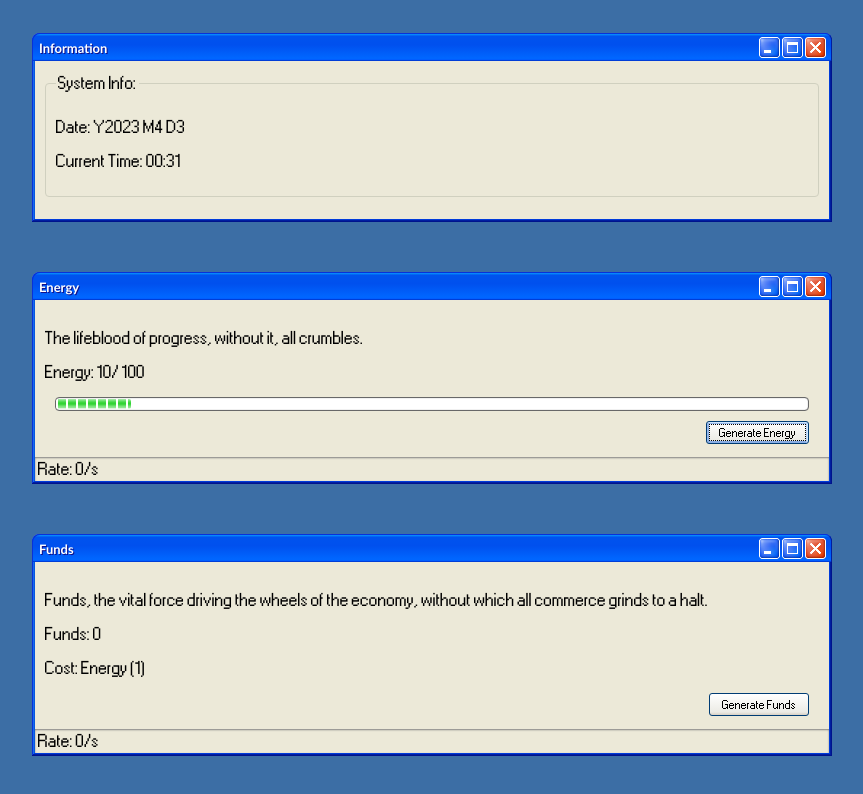
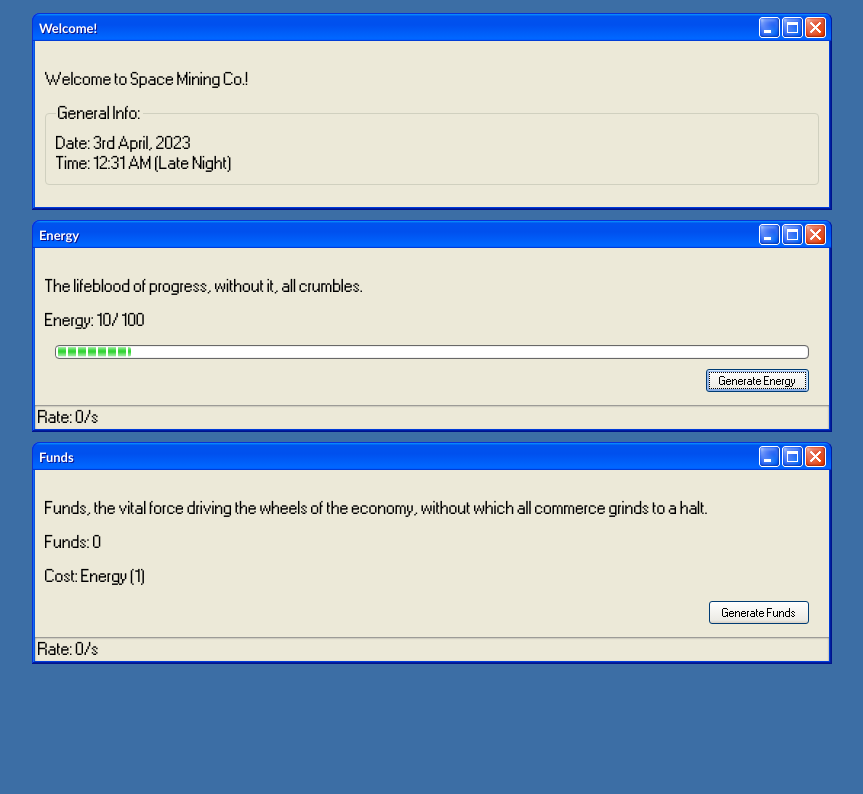
Before and after one commit to PashanIrani/space-mining-company, a website built with webpack: page public/index.html in a window 1280 px wide. Both pictures are taken after a click on the button "Generate Energy". Shown: the whole page, without its empty margins (208-1071 px from the left). Built offline with nearby package versions, Linux system fonts and the light colour scheme.

Commit message:
updated time format and added buildqueue

```diff
--- a/public/index.html
+++ b/public/index.html
@@ -29,7 +29,7 @@
   <div class="row">
     <div id="stats-window" class="window">
       <div class="title-bar">
-        <div class="title-bar-text">Information</div>
+        <div class="title-bar-text">Welcome!</div>
         <div class="title-bar-controls">
           <button aria-label="Minimize"></button>
           <button aria-label="Maximize"></button>
@@ -37,11 +37,11 @@
         </div>
       </div>
       <div class="window-body">
+        <p>Welcome to Space Mining Co.!</p>
         <fieldset class="no-background">
-          <legend class="match-text">System Info:</legend>
-          <p>Date: Y<span id="time-yearValue"></span> M<span id="time-monthValue"></span> D<span
-              id="time-dayValue"></span> </p>
-          <p>Current Time: <span id="time-hourValue"></span>:<span id="time-minuteValue"></span></p>
+          <legend class="match-text">General Info:</legend>
+          <p>Date: <span id="time-formattedDate"></span></p>
+          <p>Time: <span id="time-formattedTime"></span> (<span id="time-timeOfDayLabel"></span>)</p>
         </fieldset>
 
 
--- a/src/index.ts
+++ b/src/index.ts
@@ -9,7 +9,6 @@ const currentDate = new Date();
 const currentYear = currentDate.getFullYear();
 const currentMonth = currentDate.getMonth() + 1; // getMonth() returns 0-based index, so add 1
 const currentDay = currentDate.getDate();
-
 
 const time = new Time(0, 0, currentDay, currentMonth, currentYear);
 
@@ -27,7 +26,7 @@ const funds = new Resource({
   amount: 0,
   generateAmount: 1,
   costs: [{ resource: energy, amount: 1 }],
-  timeToBuildMs: 2000,
+  timeToBuildMs: 500,
 });
 
 
--- a/src/resource.ts
+++ b/src/resource.ts
@@ -30,7 +30,9 @@ export class Resource {
   private _afterNewGeneration: Function;
   private _afterDeduction: Function;
   private _ratePerSec: number;
-  private _holdTogenerateEnabled: boolean;
+  private _holdToGenerateEnabled: boolean;
+
+  private buildQueueCount: number = 0; // count the number of resources that need to be buildt
 
   constructor(defination: ResourceDefination) {
     this.name = defination.name;
@@ -41,7 +43,7 @@ export class Resource {
     this.capacity = defination.capacity;
     this.costs = defination.costs;
     this.timeToBuildMs = defination.timeToBuildMs;
-    this._holdTogenerateEnabled = defination.holdToGenerateEnabled || false;
+    this._holdToGenerateEnabled = defination.holdToGenerateEnabled || false;
 
     this._afterNewGeneration = defination.afterNewGeneration ? defination.afterNewGeneration : () => { };
     this._afterDeduction = defination.afterDeduction ? defination.afterDeduction : () => { };
@@ -83,7 +85,7 @@ export class Resource {
 
       let intervalId: NodeJS.Timeout;
 
-      if (this._holdTogenerateEnabled) {
+      if (this._holdToGenerateEnabled) {
         generateButton.addEventListener('mousedown', () => {
           intervalId = setInterval(() => {
             generateButton.click();
@@ -174,11 +176,24 @@ export class Resource {
   }
 
   // Generates the resource, returns true or false based on if it was a success.
-  generate(): boolean {
+  public generate(): boolean {
     if (!this.canAffordGeneration()) return false;
 
     this.performCostTransaction();
 
+    this.buildQueueCount++;
+
+    if (this.buildQueueCount > 1)
+      return;
+
+    this.initiateBuild();
+
+
+
+    return true;
+  }
+
+  private initiateBuild() {
     if (this.timeToBuildMs > 0) {
       const timePerPercent = this.timeToBuildMs / 100; // the frequency of build percentage update
 
@@ -191,17 +206,25 @@ export class Resource {
         this.build();
         clearInterval(percentTickInterval);
         this.buildStatus = 0;
+        this.buildQueueCount--;
+        this.checkIfToInitateAnotherBuild();
       }, this.timeToBuildMs);
 
     } else {
       this.build();
+      this.buildQueueCount--;
+      this.checkIfToInitateAnotherBuild();
     }
+  }
 
-    return true;
+  private checkIfToInitateAnotherBuild() {
+    if (this.buildQueueCount > 0) {
+      this.initiateBuild();
+    }
   }
 
   //! Only run after it is fully okay to build after checks with canAffordGeneration() and ONLY after performCostTransaction()
-  build() {
+  private build() {
     this.amount += this.generateAmount;
     this._afterNewGeneration();
   }
--- a/src/styles/index.scss
+++ b/src/styles/index.scss
@@ -43,7 +43,7 @@ body {
 .window {
   max-width: 800px;
   width: 100%;
-  margin: 25px;
+  margin: 5px;
   font-size: 16px;
 }
 
@@ -84,4 +84,8 @@ fieldset {
   legend.match-text {
     color: $text-color;
   }
+
+  p {
+    margin: 2px 0px;
+  }
 }
--- a/src/time.ts
+++ b/src/time.ts
@@ -36,7 +36,8 @@ export class Time {
     }
 
     this._minute = value;
-    UI_displayValue('time', 'minuteValue', this._minute, 0, 2);
+    // UI_displayValue('time', 'minuteValue', this._minute, 0, 2);
+    UI_displayText('time', 'formattedTime', this.getFormatedTime());
   }
 
   get hour() {
@@ -50,7 +51,9 @@ export class Time {
     }
 
     this._hour = value;
-    UI_displayValue('time', 'hourValue', this._hour, 0, 2);
+    // UI_displayValue('time', 'hourValue', this._hour, 0, 2);
+    UI_displayText('time', 'formattedTime', this.getFormatedTime());
+    UI_displayText('time', 'timeOfDayLabel', this.getLabelOfTime());
   }
 
   get day() {
@@ -63,7 +66,8 @@ export class Time {
       this.month++;
     }
     this._day = value;
-    UI_displayValue('time', 'dayValue', this._day);
+    // UI_displayValue('time', 'dayValue', this._day);
+    UI_displayText('time', 'formattedDate', this.getFormatedDate());
   }
 
   get month() {
@@ -77,7 +81,8 @@ export class Time {
     }
 
     this._month = value;
-    UI_displayValue('time', 'monthValue', this._month);
+    // UI_displayValue('time', 'monthValue', this._month);
+    UI_displayText('time', 'formattedDate', this.getFormatedDate());
   }
 
   get year() {
@@ -86,7 +91,8 @@ export class Time {
 
   set year(value: number) {
     this._year = value;
-    UI_displayValue('time', 'yearValue', this._year);
+    // UI_displayValue('time', 'yearValue', this._year);
+    UI_displayText('time', 'formattedDate', this.getFormatedDate());
   }
 
   tick() {
@@ -96,4 +102,79 @@ export class Time {
   startTime() {
     setInterval(this.tick.bind(this), 250);
   }
+
+  getFormatedTime(): string {
+    let ampm = "AM";
+    let formattedHour = this.hour;
+
+    if (this.hour >= 12) {
+      ampm = "PM";
+      formattedHour = this.hour % 12;
+    }
+
+    if (formattedHour === 0) {
+      formattedHour = 12;
+    }
+
+    const formattedMins = this.minute < 10 ? `0${this.minute}` : this.minute;
+
+    return `${formattedHour}:${formattedMins} ${ampm}`;
+  }
+
+  getFormatedDate(): string {
+    const months = [
+      "January",
+      "February",
+      "March",
+      "April",
+      "May",
+      "June",
+      "July",
+      "August",
+      "September",
+      "October",
+      "November",
+      "December"
+    ];
+
+    const formattedMonth = months[this.month - 1]; // adjust for zero-based index
+
+    let suffix = "th";
+    if (this.day === 1 || this.day === 21 || this.day === 31) {
+      suffix = "st";
+    } else if (this.day === 2 || this.day === 22) {
+      suffix = "nd";
+    } else if (this.day === 3 || this.day === 23) {
+      suffix = "rd";
+    }
+
+    return `${this.day}${suffix} ${formattedMonth}, ${this.year}`;
+  }
+
+  getLabelOfTime(): string {
+    let hour = this.hour;
+
+    if (hour < 4) {
+      return "Late Night";
+    } else if (hour < 6) {
+      return "Early Morning";
+    } else if (hour < 9) {
+      return "Morning";
+    } else if (hour < 12) {
+      return "Late Morning";
+    } else if (hour < 14) {
+      return "Noon";
+    } else if (hour < 16) {
+      return "Afternoon";
+    } else if (hour < 18) {
+      return "Late Afternoon";
+    } else if (hour < 20) {
+      return "Early Evening";
+    } else if (hour < 22) {
+      return "Evening";
+    } else {
+      return "Late Evening";
+    }
+  }
+
 }
```
